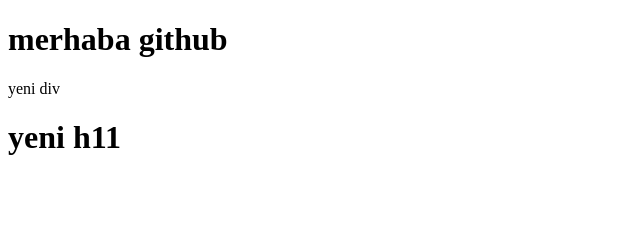
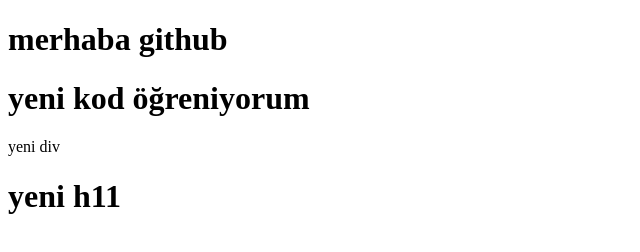
Before and after one commit to mikailbugday/kodluyoruzilkrepo, a plain HTML site: page index.html in a window 1280 px wide. Shown: the whole page, without its empty margins (0-640 px from the left). Drawn offline with Linux system fonts and the light colour scheme.

Commit message:
yeni öğreniyorum

```diff
--- a/index.html
+++ b/index.html
@@ -8,6 +8,7 @@
 </head>
 <body>
     <h1>merhaba github</h1>
+    <h1>yeni kod öğreniyorum</h1>
     <div>yeni div</div>
     <h1>yeni h11</h1>
 </body>
```
Also changed, not shown: 1 other file.
